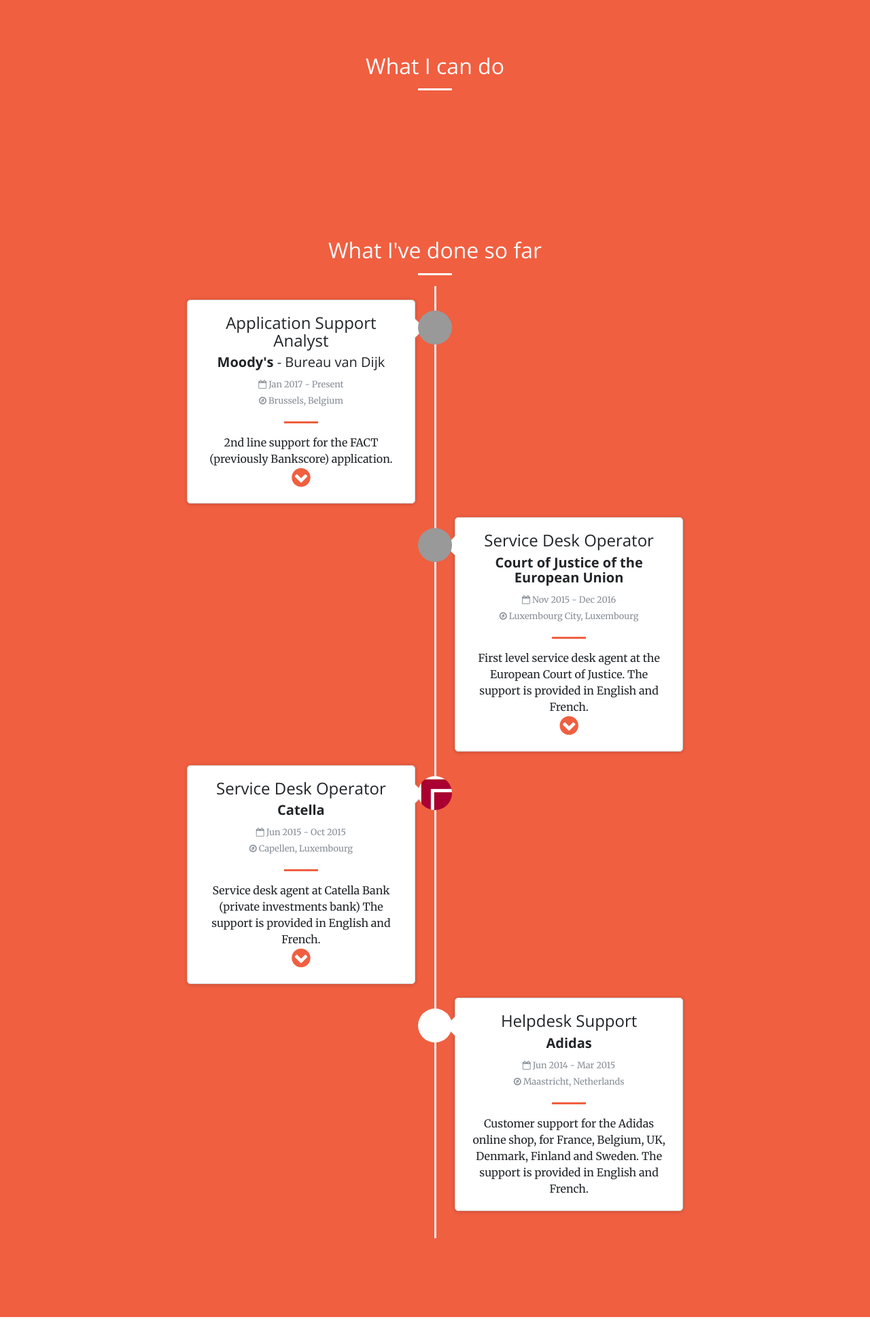
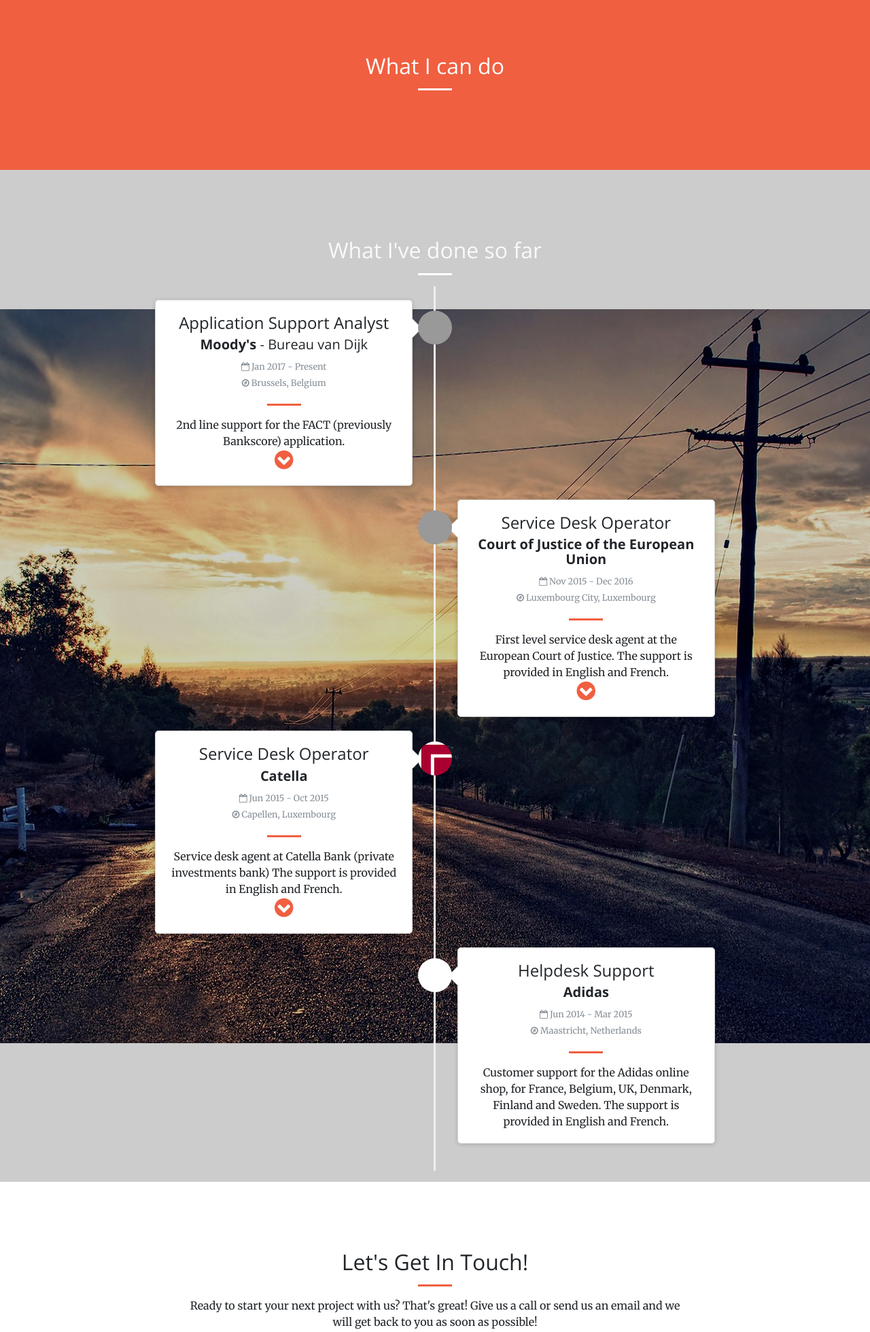
Before and after one commit to gilleshenrard/storefront, a PHP site: page / in a window 1280 px wide. Shown: the part 1674-3634 px from the top of the page at 68% size. Run offline with PHP 8.4, Linux system fonts and the light colour scheme.

Commit message:
add experience background image

```diff
--- a/index.php
+++ b/index.php
@@ -32,6 +32,7 @@
 		<!-- Custom styles for this template -->
 		<link href="views/css/creative.min.css" rel="stylesheet">
 		<link href="views/css/timeline.css" rel="stylesheet" />
+		<link href="views/css/custom.css" rel="stylesheet" />
 
 	</head>
 
--- /dev/null
+++ b/views/css/custom.css
@@ -0,0 +1,12 @@
+#experience {
+	padding: 0;
+}
+
+#experience > .container-fluid {
+	background: linear-gradient( rgba(0, 0, 0, 0.2), rgba(0, 0, 0, 0.2) ), url('../img/road.jpg') no-repeat fixed center;
+}
+
+#experience h2{
+	margin-top: 50px;
+	padding-top: 50px;
+}
--- a/views/experience.php
+++ b/views/experience.php
@@ -1,5 +1,5 @@
-		<section class="bg-primary" id="experience">
-			<div class="container">
+		<section id="experience">
+			<div class="container-fluid">
 				<div class="row">
 					<div class="col-lg-8 mx-auto text-center">
 						<h2 class="section-heading text-light">What I've done so far</h2>
```
Also changed, not shown: views/css/creative.css (line endings or trailing spaces), views/img/road.jpg (added).
